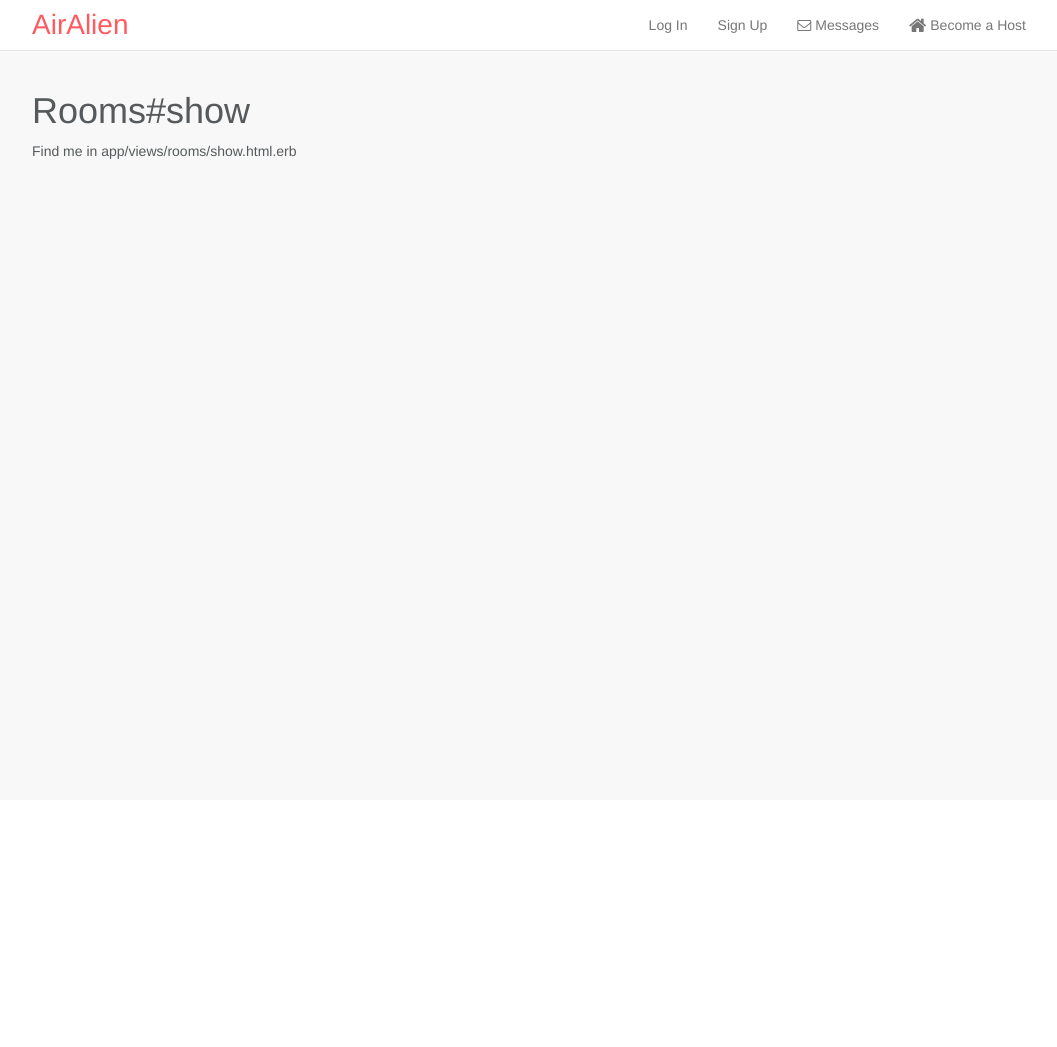
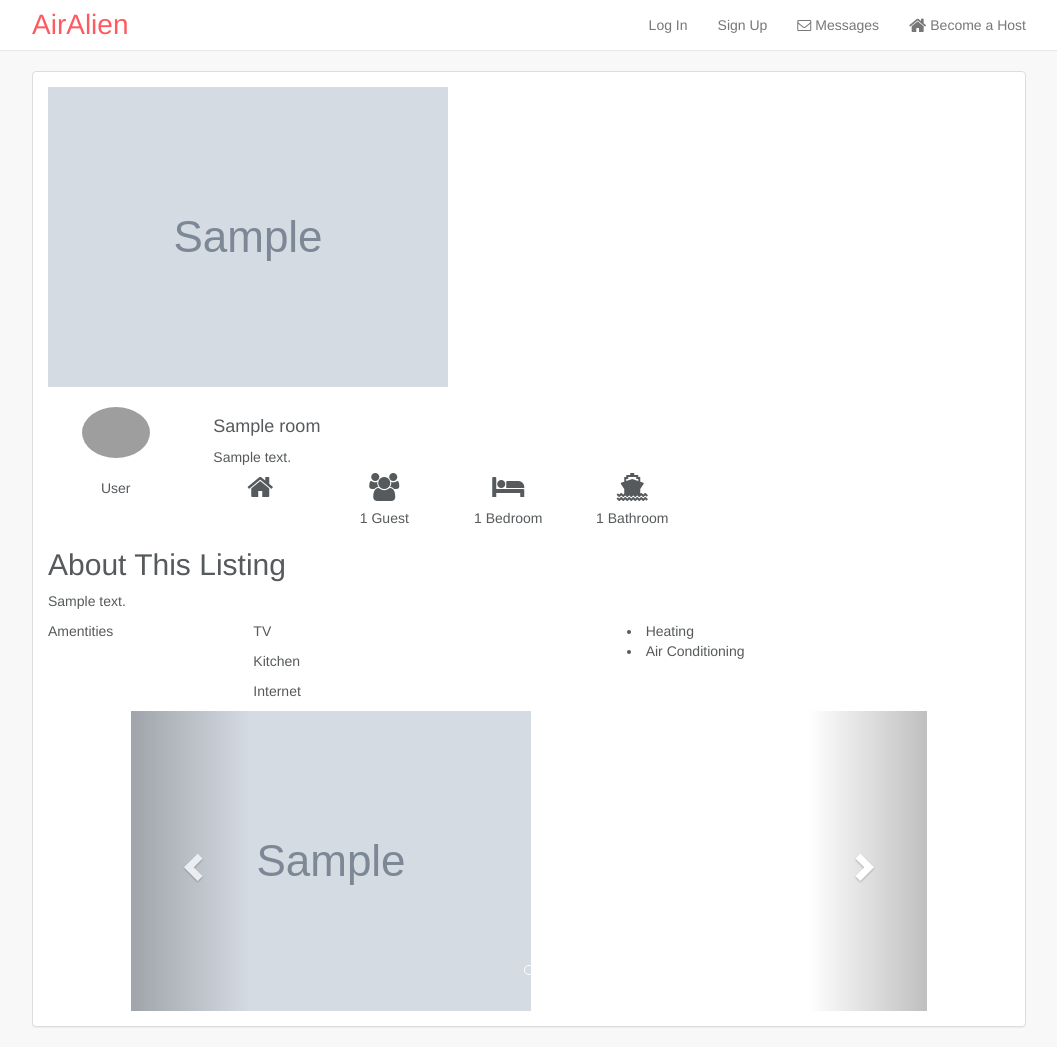
Before and after one commit to rinpopoyo/AirAlien2, a Rails app: page /rooms/1 in a window 1280 px wide. Shown: the whole page, without its empty margins (111-1168 px from the left). Before the commit the page ends 159 px from the top, so only its background shows below. Run offline with Rails 7, Linux system fonts and the light colour scheme; tables that the repository leaves empty hold one stand-in row (values such as "Sample post"); grey boxes marked "Sample" are stand-in pictures; style sheets or scripts are compiled from the project's sources; parts of the project's set-up code (start-up, migrations or seed data) failed here and were passed over; some libraries are stand-ins or nearby versions; grey boxes are pictures that could not be loaded.

Commit message:
Task 6: Create Views for Room ( Create Room Show (View) )

```diff
--- a/app/assets/stylesheets/application.scss
+++ b/app/assets/stylesheets/application.scss
@@ -211,3 +211,12 @@ input[type="checkbox"]:checked:before {
 .panel-heading.preview img{
   width: 100%;
 }
+
+.amenities li {
+  margin-bottom: 10px;
+  list-style-type: none;
+}
+
+.text-line-through {
+  text-decoration: line-through
+}
--- a/app/views/rooms/show.html.erb
+++ b/app/views/rooms/show.html.erb
@@ -1,2 +1,133 @@
-<h1>Rooms#show</h1>
-<p>Find me in app/views/rooms/show.html.erb</p>
+<div class="panel panel-default">
+	<div class="panel-body">
+
+		<!-- Image -->
+		<div class="row">
+			<div class="col-md-12">
+				<%= image_tag @photos[0].image.url(), class: "img-responsive" if @photos.length > 0 %>
+			</div>
+		</div>
+
+		<br>
+
+		<!-- Main Info -->
+		<div class="row">
+			<div class="col-md-8">
+				<div class="row">
+					<div class="col-md-3 text-center">
+						<%= image_tag avatar_url(@room.user), class: "img-circle avatar-large" %><br><br>
+						<%= @room.user.fullname %>
+					</div>
+
+					<div class="col-md-9">
+						<h4><%= @room.listing_name %></h4>
+						<%= @room.address %>
+
+						<div class="row text-center row-space-1">
+							<div class="col-sm-3">
+								<i class="fa fa-home fa-2x"></i>
+							</div>
+							<div class="col-sm-3">
+								<i class="fa fa-users fa-2x"></i>
+							</div>
+							<div class="col-sm-3">
+								<i class="fa fa-bed fa-2x"></i>
+							</div>
+							<div class="col-sm-3">
+								<i class="fa fa-ship fa-2x"></i>
+							</div>
+						</div>
+
+						<div class="row text-center">
+							<div class="col-sm-3">
+								<%= @room.home_type %>
+							</div>
+							<div class="col-sm-3">
+								<%= @room.accommodate %> <%= @room.accommodate > 1? "Guests" : "Guest" %>
+							</div>
+							<div class="col-sm-3">
+								<%= @room.bed_room %> <%= @room.bed_room > 1? "Bedrooms" : "Bedroom" %>
+							</div>
+							<div class="col-sm-3">
+								<%= @room.bath_room %> <%= @room.bath_room > 1? "Bathrooms" : "Bathroom" %>
+							</div>
+						</div>
+
+					</div>
+				</div>
+			</div>
+
+			<div class="col-md-4">
+				<!-- Reservation form -->
+			</div>
+		</div>
+
+		<!-- About -->
+		<div class="row">
+			<div class="col-md-12">
+				<h2>About This Listing</h2>
+				<p><%= @room.summary %></p>
+			</div>
+		</div>
+
+		<!-- Amenities -->
+		<div class="row">
+			<div class="col-md-2">
+				<p>Amentities</p>
+			</div>
+			<div class="col-md-10">
+				<div class="row">
+					<div class="col-md-6">
+						<ul class="amenities">
+							<li class="<%= 'text-line-through' if !@room.is_tv %>">TV</li>
+							<li class="<%= 'text-line-through' if !@room.is_kitchen %>">Kitchen</li>
+							<li class="<%= 'text-line-through' if !@room.is_internet %>">Internet</li>
+						</ul>
+					</div>
+					<div class="col-md-6">
+						<li class="<%= 'text-line-through' if !@room.is_heating %>">Heating</li>
+						<li class="<%= 'text-line-through' if !@room.is_air %>">Air Conditioning</li>
+					</div>
+				</div>
+			</div>
+		</div>
+
+		<!-- Carousel -->
+		<div class="row">
+			<div class="col-md-10 col-md-offset-1">
+				<div id="myCarousel" class="carousel slide" data-ride="carousel">
+
+					<% if @photos %>
+						<!-- Indicators -->
+				    <ol class="carousel-indicators">
+							<% @photos.each do |photo| %>
+								<li data-target="#myCarousel" data-slide-to="<%= photo.id %>"></li>
+							<% end %>
+						</ol>
+					<% end %>
+
+				  <div class="carousel-inner" role="listbox">
+				    <% if @photos %>
+							<% @photos.each do |photo| %>
+								<div class="item <%= 'active' if photo.id == @photos[0].id %>">
+				          <%= image_tag photo.image.url() %>
+				        </div>
+							<% end %>
+						<% end %>
+				  </div>
+
+				  <a class="left carousel-control" href="#myCarousel" role="button" data-slide="prev">
+				    <span class="glyphicon glyphicon-chevron-left" aria-hidden="true"></span>
+				    <span class="sr-only">Previous</span>
+				  </a>
+				  <a class="right carousel-control" href="#myCarousel" role="button" data-slide="next">
+				    <span class="glyphicon glyphicon-chevron-right" aria-hidden="true"></span>
+				    <span class="sr-only">Next</span>
+				  </a>
+				</div>
+			</div>
+		</div>
+
+
+	</div>
+</div>
```
